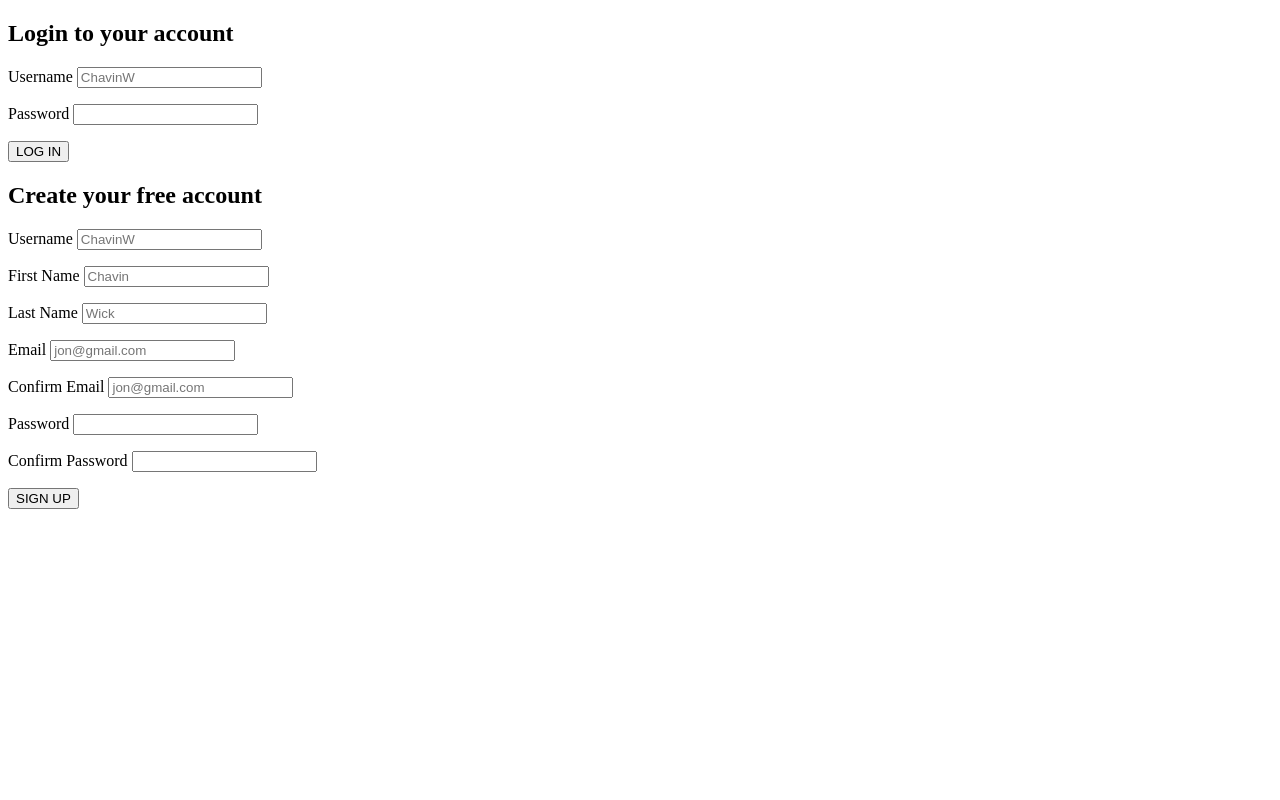
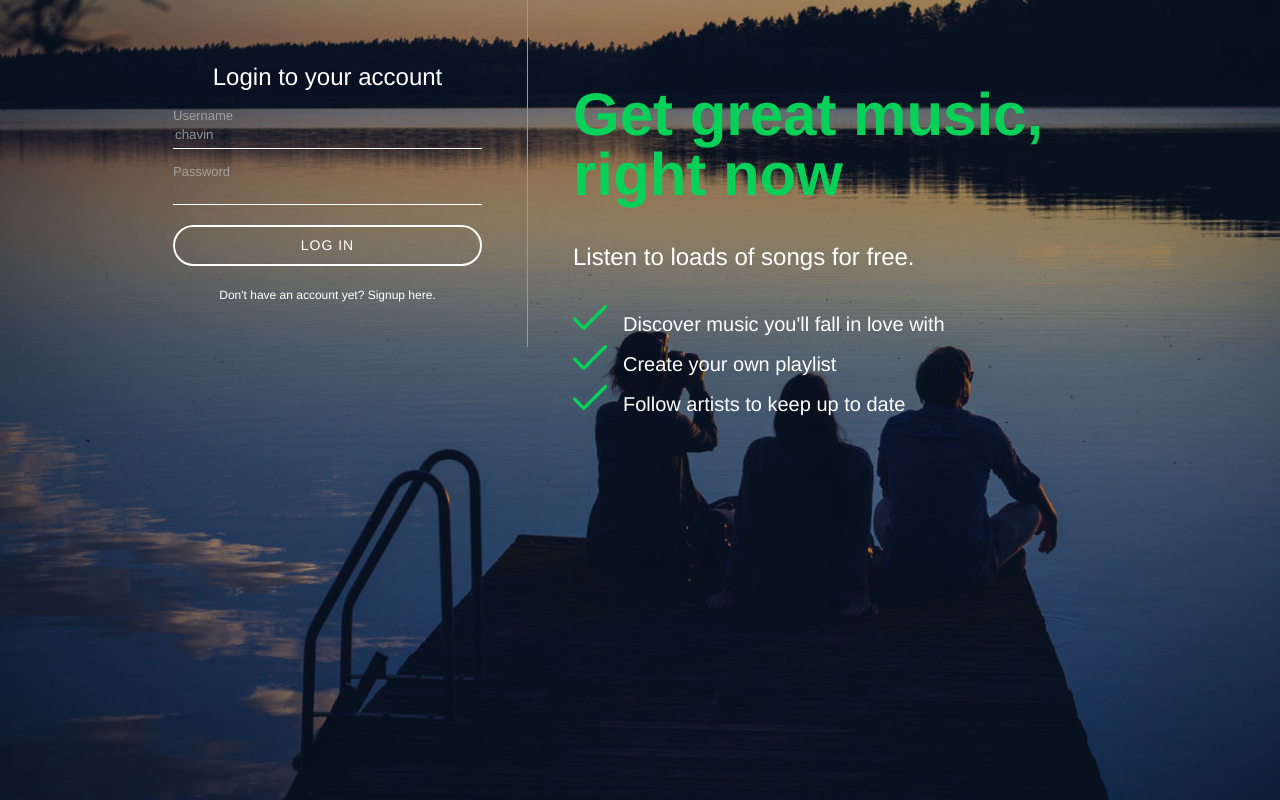
Before and after one commit to chavin96/sloth, a PHP site: page /register.php in a window 1280 px wide. Run offline with PHP 8.4, Linux system fonts and the light colour scheme.

Commit message:
Resgistration page UI

```diff
--- /dev/null
+++ b/assests/css/register.css
@@ -0,0 +1,149 @@
+html,
+body {
+  height: 100vh;
+  margin: 0;
+  padding: 0;
+}
+#background {
+  background-color: #000;
+  background: url(../images/bg.jpg);
+  background-position: center;
+  background-size: cover;
+  display: table;
+  height: 100%;
+  width: 100%;
+}
+#loginContainer * {
+  color: #fff;
+  font-family: "Helvetica Neue", "Helvetica", "Arial", sans-serif;
+  font-weight: normal;
+  line-height: 1em;
+  box-sizing: border-box;
+}
+
+#loginContainer {
+  width: 80%;
+  margin: 0 auto;
+  position: relative;
+  max-width: 1024px;
+}
+
+#inputContainer {
+  width: 400px;
+  padding: 45px;
+  float: left;
+  border-right: 1px solid #999;
+}
+
+#inputContainer h2 {
+  text-align: center;
+}
+
+#inputContainer input[type="text"],
+#inputContainer input[type="email"],
+#inputContainer input[type="password"] {
+  display: block;
+  background-color: transparent;
+  border: 0;
+  border-bottom: 1px solid #fff;
+  height: 27px;
+  line-height: 27px;
+  width: 100%;
+}
+#inputContainer input[type="text"]:focus,
+#inputContainer input[type="email"]:focus,
+#inputContainer input[type="password"]:focus,
+#inputContainer button:focus {
+  outline: none;
+}
+#inputContainer label {
+  color: #a0a0a0;
+  font-size: 13px;
+  margin-top: 15px;
+  display: block;
+}
+#inputContainer button {
+  background-color: transparent;
+  border: 2px solid #fff;
+  border-radius: 250px;
+  color: #fff;
+  display: block;
+  font-size: 14px;
+  letter-spacing: 1px;
+  margin: 20px auto;
+  height: 41px;
+  width: 100%;
+  cursor: pointer;
+}
+.hasAccountText {
+  text-align: center;
+}
+.hasAccountText span {
+  font-weight: bold;
+  font-size: 12px;
+  text-align: center;
+  cursor: pointer;
+}
+::-webkit-input-placeholder {
+  /* WebKit, Blink, Edge */
+  color: #fff;
+  opacity: 0.5;
+}
+:-moz-placeholder {
+  /* Mozilla Firefox 4 to 18 */
+  color: #fff;
+  opacity: 0.5;
+}
+::-moz-placeholder {
+  /* Mozilla Firefox 19+ */
+  color: #fff;
+  opacity: 0.5;
+}
+:-ms-input-placeholder {
+  /* Internet Explorer 10-11 */
+  color: #fff;
+  opacity: 0.5;
+}
+::-ms-input-placeholder {
+  /* Microsoft Edge */
+  color: #fff;
+  opacity: 0.5;
+}
+
+::placeholder {
+  /* Most modern browsers support this now. */
+  color: #fff;
+  opacity: 0.5;
+}
+#registerForm,
+#loginForm {
+  display: none;
+}
+
+#loginText {
+  padding: 45px;
+  display: table-cell;
+}
+
+#loginText h1 {
+  color: #07d159;
+  font-size: 60px;
+  font-weight: bold;
+}
+#loginText h2 {
+  margin: 35px 0;
+}
+#loginText ul {
+  padding: 0;
+}
+#loginText li {
+  font-size: 20px;
+  list-style-type: none;
+  padding: 10px 50px;
+  background: url(../images/icons/check-mark.svg) no-repeat 0 0;
+}
+#inputContainer .errorMessage {
+  color: #07d159;
+  font-size: 12px;
+  display: block;
+}
--- /dev/null
+++ b/assests/js/register.js
@@ -0,0 +1,11 @@
+$(document).ready(function () {
+  $("#hideLogin").click(function () {
+    $("#loginForm").hide();
+    $("#registerForm").show();
+  });
+
+  $("#hideRegister").click(function () {
+    $("#loginForm").show();
+    $("#registerForm").hide();
+  });
+});
--- a/register.php
+++ b/register.php
@@ -21,22 +21,51 @@ function getInputValue($name)
 
 <head>
     <title>Welcome to Sloth</title>
+
+    <link rel="stylesheet" href="assests/css/register.css">
+    <script src="https://ajax.googleapis.com/ajax/libs/jquery/3.5.1/jquery.min.js"></script>
+    <script src="assests/js/register.js"></script>
 </head>
 
 <body>
+    <?php
+
+    if (isset($_POST['registerButton'])) {
+        echo '<script>
+        $(document).ready(function() {
+            $("#loginForm").hide();
+            $("#registerForm").show();
+        });
+        </script>';
+    } else {
+        echo '<script>
+            $(document).ready(function() {
+                $("#loginForm").show();
+                $("#registerForm").hide();
+            });
+            </script>';
+    }
+
+    ?>
+    <div id="background">
+        <div id="loginContainer">
             <div id="inputContainer">
                 <form id="loginForm" action="register.php" method="POST">
                     <h2>Login to your account</h2>
                     <p>
                         <?php echo $account->getError(Constants::$loginFailed) ?>
                         <label for="loginUsername">Username</label>
-                <input id="loginUsername" name="loginUsername" type="text" placeholder="ChavinW" required>
+                        <input id="loginUsername" name="loginUsername" type="text" placeholder="chavin"
+                            value="<?php getInputValue('loginUsername') ?>" required>
                     </p>
                     <p>
                         <label for="loginPassword">Password</label>
                         <input id="loginPassword" name="loginPassword" type="password" required>
                     </p>
                     <button type="submit" name="loginButton">LOG IN</button>
+                    <div class="hasAccountText">
+                        <span id="hideLogin">Don't have an account yet? Signup here.</span>
+                    </div>
                 </form>
 
                 <form id="registerForm" action="register.php" method="POST">
@@ -45,13 +74,13 @@ function getInputValue($name)
                         <?php echo $account->getError(Constants::$usernameCharacters) ?>
                         <?php echo $account->getError(Constants::$usernameTaken) ?>
                         <label for="username">Username</label>
-                <input id="username" name="username" type="text" placeholder="ChavinW"
+                        <input id="username" name="username" type="text" placeholder="chavin"
                             value="<?php getInputValue('username') ?>" required>
                     </p>
                     <p>
                         <?php echo $account->getError(Constants::$firstNameCharacters) ?>
                         <label for="firstName">First Name</label>
-                <input id="firstName" name="firstName" type="text" placeholder="Chavin"
+                        <input id="firstName" name="firstName" type="text" placeholder="password"
                             value="<?php getInputValue('firstName') ?>" required>
                     </p>
                     <p>
@@ -78,16 +107,32 @@ function getInputValue($name)
                         <?php echo $account->getError(Constants::$passwordsNotAlphanumeric) ?>
                         <?php echo $account->getError(Constants::$passwordCharacters) ?>
                         <label for="password">Password</label>
-                <input id="password" name="password" type="password" required>
+                        <input placeholder="password" id="password" name="password" type="password" required>
                     </p>
                     <p>
                         <label for="password2">Confirm Password</label>
-                <input id="password2" name="password2" type="password" required>
+                        <input placeholder="password" id="password2" name="password2" type="password" required>
                     </p>
                     <button type="submit" name="registerButton">SIGN UP</button>
+                    <div class="hasAccountText">
+                        <span id="hideRegister">Already have an account? login here.</span>
+                    </div>
                 </form>
 
             </div>
+            <div id="loginText">
+                <h1>Get great music, right now</h1>
+                <h2>Listen to loads of songs for free.</h2>
+                <ul>
+                    <li>Discover music you'll fall in love with</li>
+                    <li>Create your own playlist</li>
+                    <li>Follow artists to keep up to date</li>
+                </ul>
+            </div>
+        </div>
+
+    </div>
+
 </body>
 
 </html>
```
Also changed, not shown: assests/images/bg.jpg (added), assests/images/icons/check-mark.svg (added), assests/images/profile-pics/blocks.png (added). Lines whose indentation alone changed are shown as unchanged.
